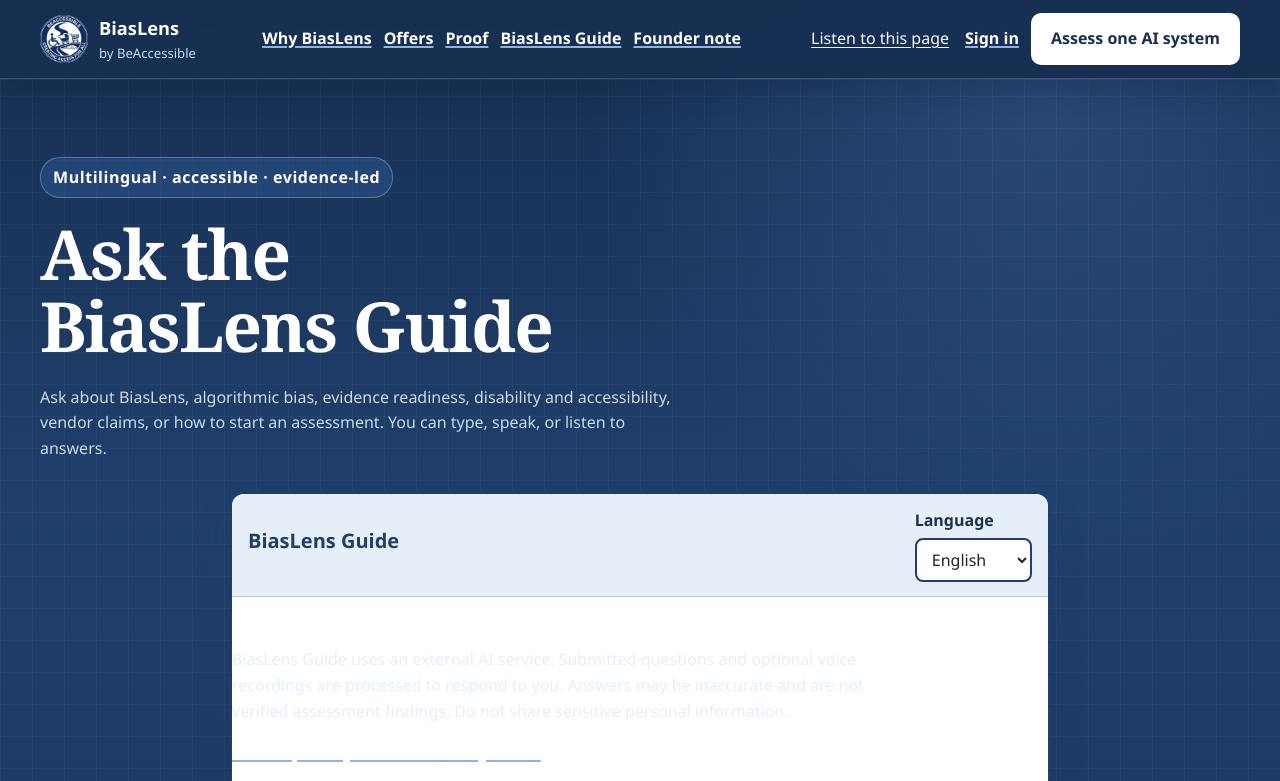
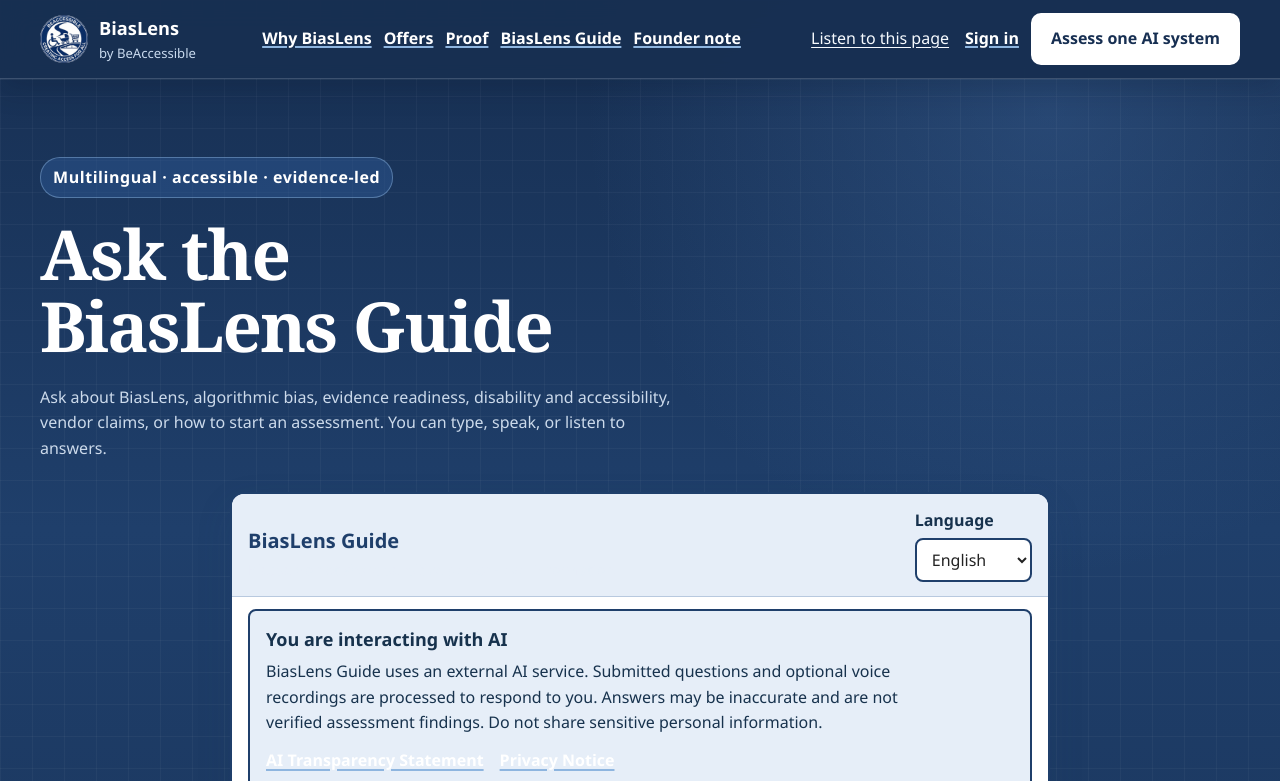
Before and after one commit to laggiesfl/BiasLens-Full-Platform, a Next.js app: page /guide in a window 1280 px wide. Shown: the top 781 px of the page. Built offline with nearby package versions, Linux system fonts and the light colour scheme.

Commit message:
style: enforce contrast and clear focus for AI disclosure

```diff
--- a/src/components/guide/BiasLensGuide.module.css
+++ b/src/components/guide/BiasLensGuide.module.css
@@ -236,3 +236,44 @@
     flex: 1 1 100%;
   }
 }
+
+/* Keep the mandatory AI notice readable even where the landing page has global text styles. */
+.guide .aiDisclosure {
+  margin: 0.75rem 1rem;
+  padding: 1rem;
+  background: #e6eef8;
+  color: #17324d;
+  border: 2px solid #1f3f6b;
+  border-radius: 8px;
+  font-size: 1rem;
+  line-height: 1.6;
+}
+.guide .aiDisclosure h2 {
+  color: #17324d;
+  font-size: 1.125rem;
+  font-weight: 800;
+  line-height: 1.35;
+  margin: 0 0 0.5rem;
+}
+.guide .aiDisclosure p {
+  color: #17324d;
+  opacity: 1;
+  font-size: 1rem;
+  line-height: 1.6;
+  margin: 0 0 0.75rem;
+}
+.guide .aiDisclosure nav {
+  display: flex;
+  flex-wrap: wrap;
+  gap: 0.65rem 1rem;
+}
+.guide .aiDisclosure a {
+  color: #123359;
+  font-weight: 800;
+  text-decoration: underline;
+  text-underline-offset: 0.18em;
+}
+.guide .aiDisclosure a:focus-visible {
+  outline: 4px solid #a66300;
+  outline-offset: 3px;
+}
```
